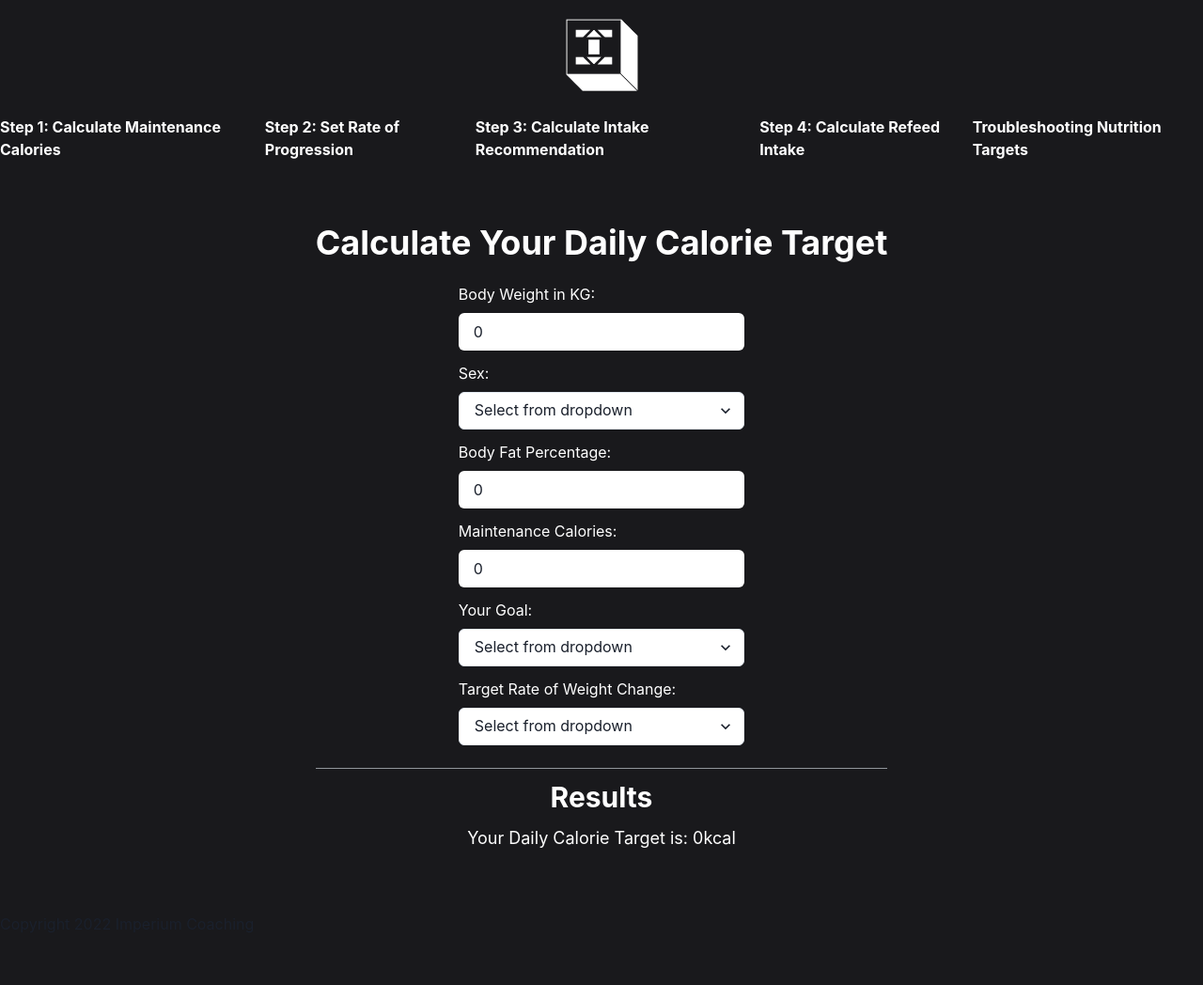
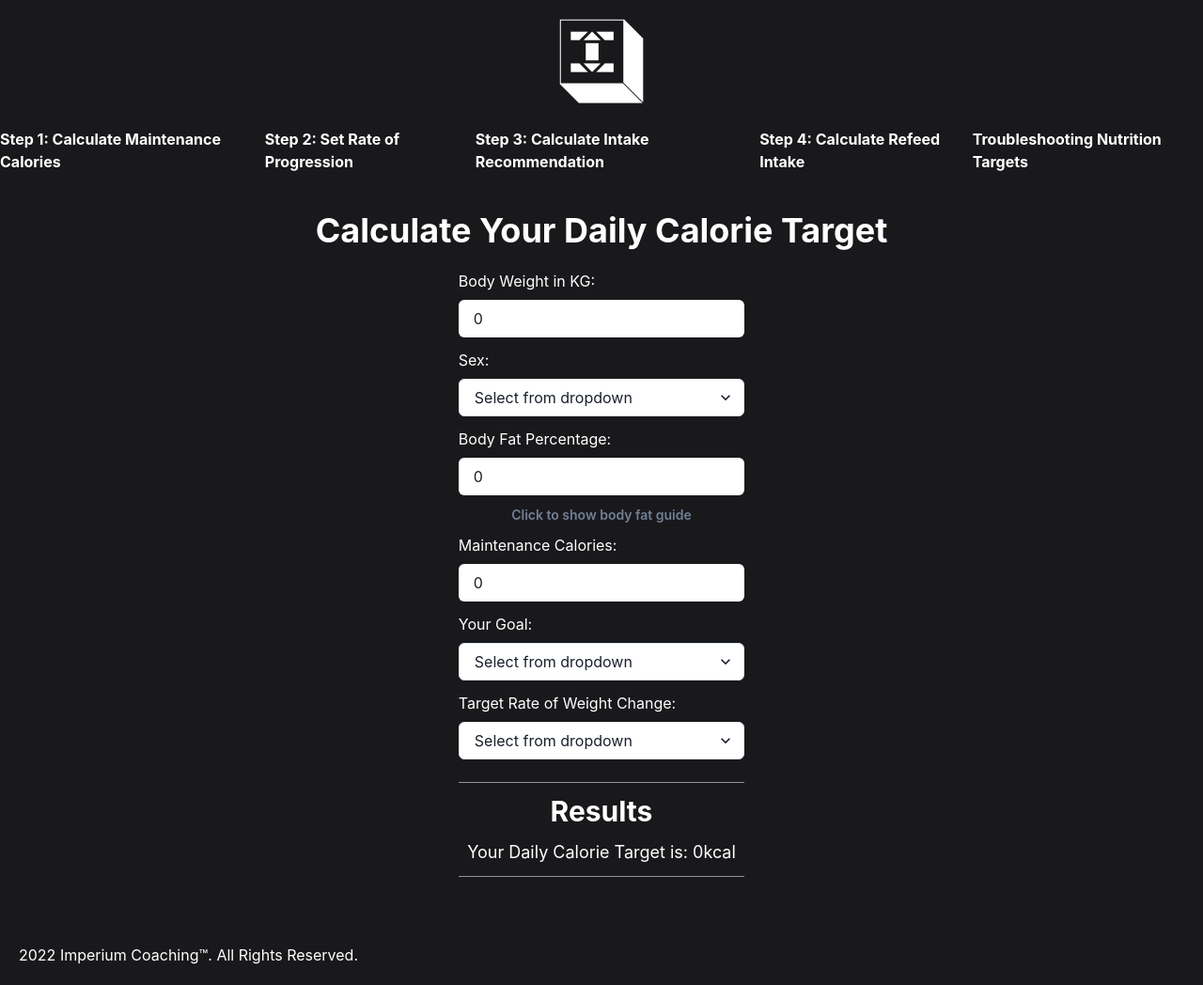
Before and after one commit to Cristian-Rosca/Nutrition-Calculator, a Next.js app: page /daily-calorie-calculator in a window 1280 px wide. Shown: the whole page at 94% size. Before the commit the page ends 995 px from the top, so only its background shows below. Built offline with nearby package versions, Linux system fonts and the light colour scheme.

Commit message:
add body fat guide toggle and adjust styling

```diff
--- a/components/Footer.tsx
+++ b/components/Footer.tsx
@@ -1,8 +1,10 @@
+import {Box} from "@chakra-ui/react"
+
 const Footer = () => {
     return (
-        <div>
-            Copyright {new Date().getFullYear()} Imperium Coaching
-        </div>
+        <Box display={"flex"} justifyContent={"flex-start"} color={"white"} alignItems={"end"} m={5}>
+        {new Date().getFullYear()} Imperium Coaching&trade;. All Rights Reserved.
+        </Box>
      );
 }
 
--- a/components/Navbar.tsx
+++ b/components/Navbar.tsx
@@ -1,27 +1,28 @@
 import Link from "next/link";
 import Image from "next/image";
-import {Flex} from "@chakra-ui/react"
+import {Box} from "@chakra-ui/react"
+import brandLogo from "../public/imperium.png"
 
 
 const Navbar = () => {
     return (
         <nav>
-            <Flex flexDirection={"column"} justifyContent={"space-between"} >
-                <Flex mt={5} mb={5}justifyContent={"center"}>
+            <Box display={"flex"}flexDirection={"column"} justifyContent={"space-between"} >
+                <Box display={"flex"} mt={5} mb={5}justifyContent={"center"}>
                 <Link href="/">
                     <a>
-                        <Image src="/imperium.png" width={77} height={77}/>
+                        <Image src={brandLogo} height={"90px"} width={"90px"}/>
                     </a>
                 </Link>
-                </Flex>
-                <Flex color={"white"} as='b'flexDirection={"row"} justifyContent={"space-around"}>
+                </Box>
+                <Box display={"flex"} color={"white"} as='b'flexDirection={"row"} justifyContent={"space-around"}>
                     <Link href="/maintenance-calories-calculator"><a>Step 1: Calculate Maintenance Calories</a></Link>
                     <Link href="/daily-calorie-calculator"><a>Step 2: Set Rate of Progression</a></Link>
                     <Link href="/"><a>Step 3: Calculate Intake Recommendation</a></Link>
                     <Link href="/"><a>Step 4: Calculate Refeed Intake</a></Link>
                     <Link href="/"><a>Troubleshooting Nutrition Targets</a></Link>
-                </Flex>
-            </Flex>
+                </Box>
+            </Box>
         </nav>
 
     );
--- a/pages/daily-calorie-calculator.tsx
+++ b/pages/daily-calorie-calculator.tsx
@@ -1,6 +1,8 @@
 import React, { useEffect } from "react";
-import { Divider, Flex, Heading, Input, Select, Text, } from "@chakra-ui/react";
+import { Box, Button, Divider, Flex, Heading, Input, Select, Text, } from "@chakra-ui/react";
 import Head from "next/head";
+import Image from "next/image";
+import bodyFatGuide from "../public/body-fat-guide.png"
 
 const DailyCalorieCalculator = () => {
 
@@ -33,6 +35,17 @@ const DailyCalorieCalculator = () => {
 
     const [userDailyCalorieTarget, setUserDailyCalorieTarget] = React.useState<number>(0)
 
+    const [displayBodyFatGuide, setDisplayBodyFatGuide] = React.useState<boolean>(false)
+
+
+    function handleToggleBodyFatGuideClick () {
+        if (displayBodyFatGuide == false){
+            setDisplayBodyFatGuide(true)
+        }
+        else {
+            setDisplayBodyFatGuide(false)
+        }
+    }
 
     const weightChangeLegend = {
         "slowGain" : {label : "Gain 0.5% of your body weight per month (Advanced Trainees)", value : 0.005},
@@ -123,16 +136,19 @@ const DailyCalorieCalculator = () => {
         setUserDailyCalorieTarget(Math.floor(dailyCalorieTarget))
     }
 
+
+
+
     return (
         <>
         <Head>
             <title>Nutrition Tool | Maintenance Calorie Calculator</title>
             <meta />
         </Head>
-        <Flex height={"50rem"} alignItems={"center"} justifyContent={"center"}>
-        <Flex direction={"column"} p={10} rounded={6} position={"relative"} alignItems={"center"}>
+        <Box display={"flex"} height={"50rem"} justifyContent={"center"} >
+        <Box display={"flex"} flexDirection={"column"} p={10} rounded={6} position={"relative"} alignItems={"center"}>
             <Heading color={"white"} mb={"5"}>Calculate Your Daily Calorie Target</Heading>
-            <Flex direction={"column"} width="50%">
+            <Box display={"flex"} flexDirection={"column"} width="50%">
             <Text color={"white"} alignSelf={"start"} mb='8px'>Body Weight in KG:</Text>
             <Input  mb={3} variant={"outlined"} value={userBodyWeight} onChange={handleUserBodyWeightChange} ></Input>
             <Text color={"white"} mb='8px'>Sex:</Text>
@@ -142,6 +158,12 @@ const DailyCalorieCalculator = () => {
             </Select>
             <Text color={"white"} mb='8px'> Body Fat Percentage: </Text>
             <Input mb={3}  variant={"outlined"} value={userBodyFatPercentage} onChange={handleUserBodyFatPercentageChange}></Input>
+                <Button mb={3} justifyContent={"center"} variant={"link"} onClick={handleToggleBodyFatGuideClick} fontSize='sm'> {displayBodyFatGuide ? "Hide body fat guide" : "Click to show body fat guide"} </Button>
+            </Box>
+            {displayBodyFatGuide ? <Box mb={3} display={"flex"} justifyContent={"center"} flexDirection={"column"} alignItems={"center"}>
+                 <Image src={bodyFatGuide} width={"950px"} height={"225px"}/>
+            </Box>  : "" }
+            <Box display={"flex"} flexDirection={"column"} width="50%">
             <Text color={"white"} mb='8px'>Maintenance Calories:</Text>
             <Input mb={3} variant={"outlined"} value={userMaintenanceCalories} onChange={handleUserMaintenanceCaloriesChange}></Input>
             <Text color={"white"} mb='8px'>Your Goal:</Text>
@@ -153,16 +175,20 @@ const DailyCalorieCalculator = () => {
             <Select bg='white' placeholder="Select from dropdown" mb={3} onChange={handleUserRatesOfWeightChangeChange} whiteSpace="normal">
                 {weightChangeOptionDropdown}
             </Select>
-            </Flex>
+            </Box>
+            <Box display={"flex"} flexDirection={"column"} width="50%" alignItems={"center"}>
             <Divider mb={"3"} mt={"3"} orientation='horizontal' />
             <Heading color={"white"} mb={"3"} size='lg'> Results</Heading>
             <Text color={"white"} fontSize='lg'> Your Daily Calorie Target is: {userDailyCalorieTarget}kcal</Text>
             {/* <Text fontSize='lg'> Your target monthly weight change is: {} kcal</Text> */}
+            <Divider mb={"3"} mt={"3"} orientation='horizontal' />
+            </Box>
 
 
-        </Flex>
+        </Box>
+        </Box>
 
-        </Flex>
+
         </>
      );
 }
```
Also changed, not shown: pages/maintenance-calories-calculator.tsx (+7 -7 lines), public/body-fat-guide.png (added).
